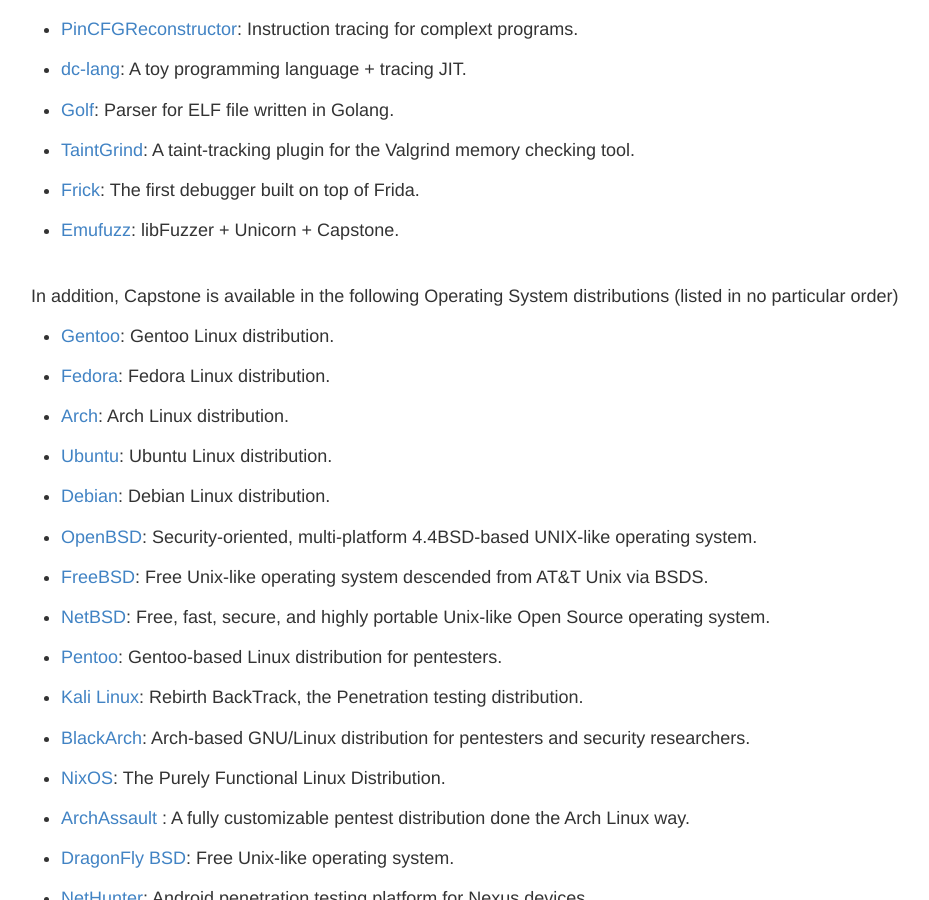
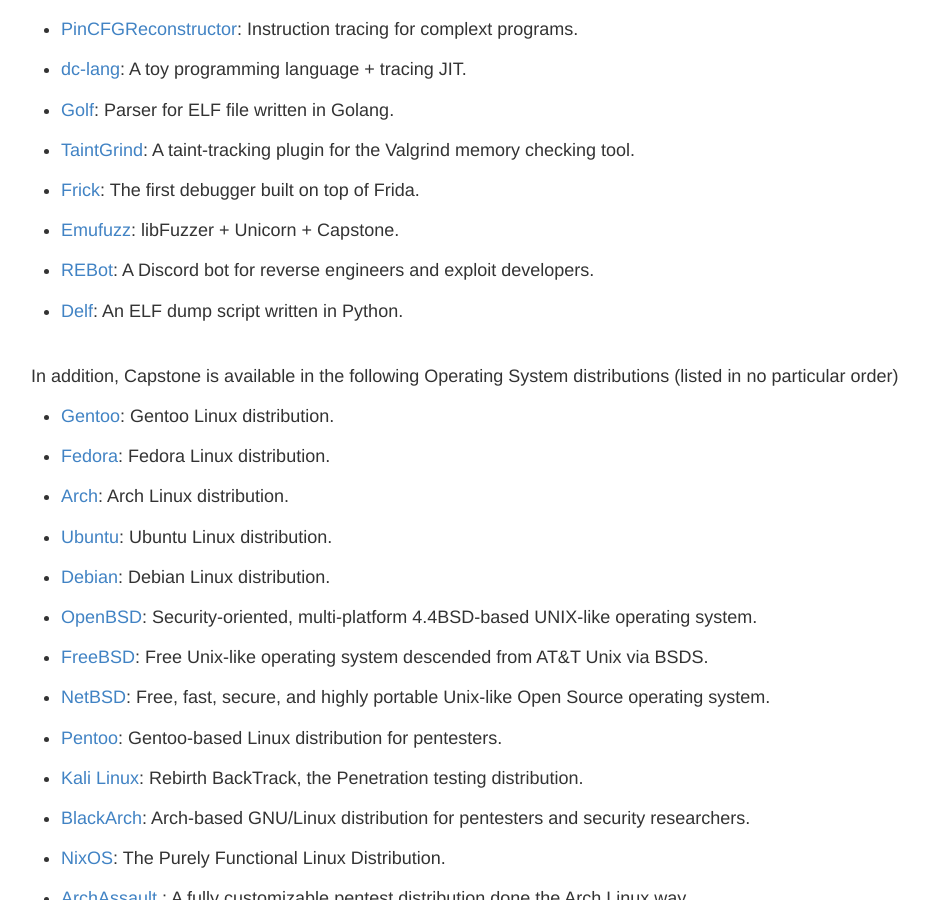
Before and after one commit to capstone-engine/capstone-engine.github.io, a Jekyll site: the page built from showcase.md, in a window 1280 px wide and 900 px high, scrolled down 16451 px. Shown: the whole window, without its empty margins (169-1098 px from the left). Built offline with Jekyll 4.4.1, drawn with Linux system fonts in a browser that asks for light colours.

Commit message:
showcase

```diff
--- a/showcase.md
+++ b/showcase.md
@@ -802,6 +802,11 @@
 
 - [Emufuzz](https://github.com/guidovranken/emufuzz): libFuzzer + Unicorn + Capstone.
 
+- [REBot](https://github.com/Cryptogenic/REBot): A Discord bot for reverse engineers and exploit developers.
+
+- [Delf](https://github.com/bloodstalker/delf): An ELF dump script written in Python.
+
+
 <br>
 In addition, Capstone is available in the following Operating System distributions (listed in no particular order)
 
```
Also changed, not shown: other parts of showcase.md (+1 -1 lines).
